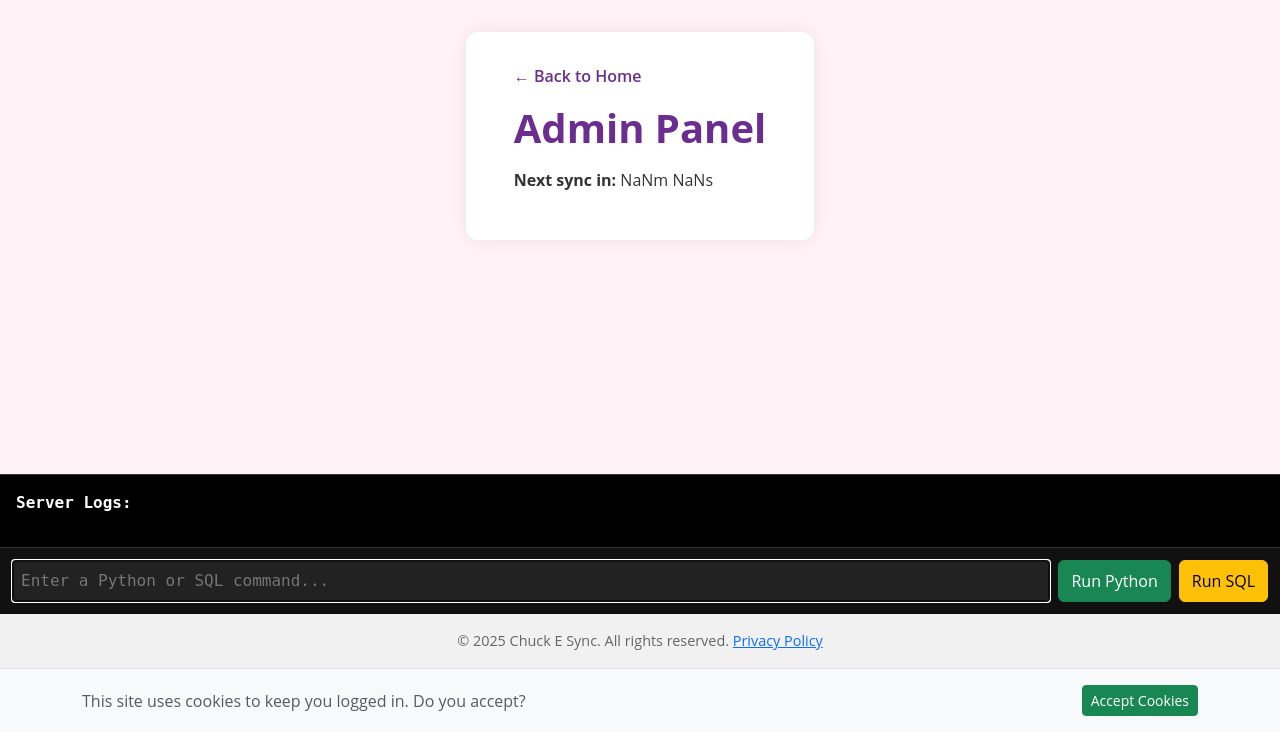
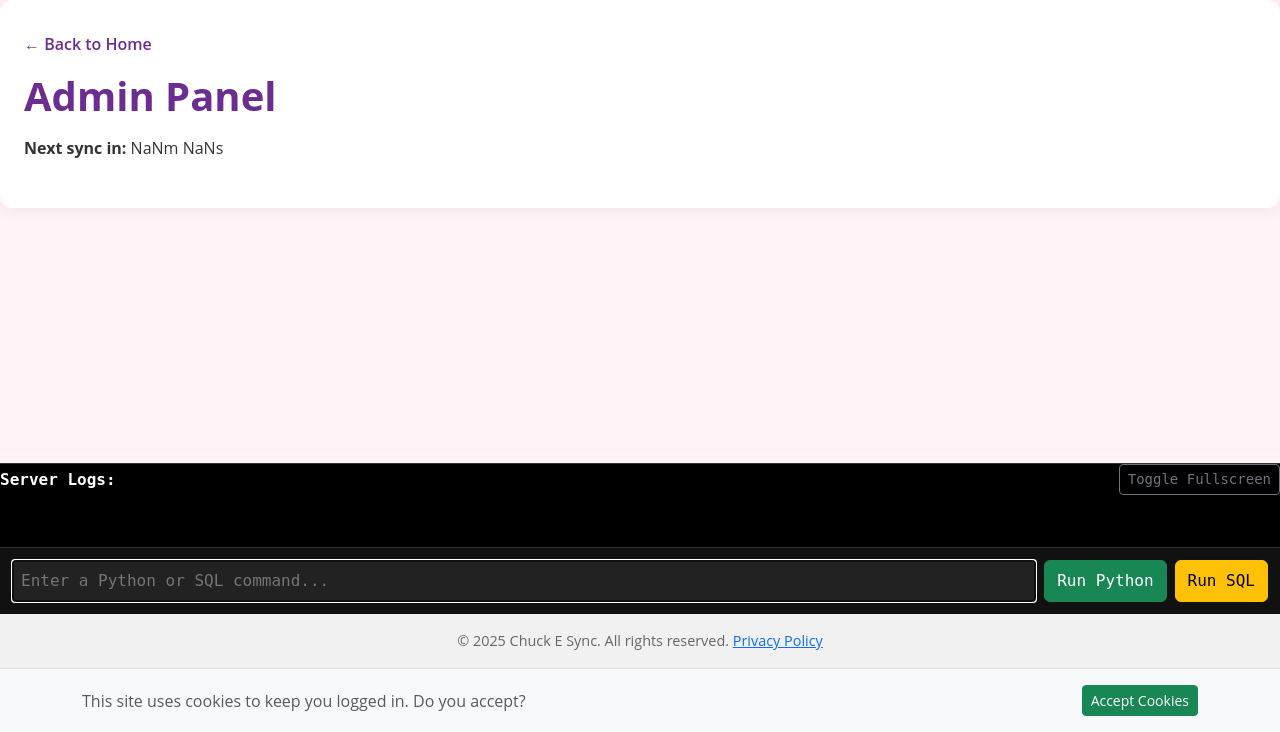
Before and after one commit to JosephLund/chuckesync, a Flask app: template templates/admin.html in a window 1280 px wide. Shown: the part 68-800 px from the top of the page. Run offline with Flask 3, Linux system fonts and the light colour scheme; the template is opened without the code that fills it, so the values that code supplies are empty; parts of the project's set-up code (start-up, migrations or seed data) failed here and were passed over.

Commit message:
adding fullscreen to log feature

```diff
--- a/routes/admin_routes.py
+++ b/routes/admin_routes.py
@@ -1,3 +1,4 @@
+import json
 from flask import Blueprint, current_app, session, redirect, url_for, request, Response
 from flask_sqlalchemy import SQLAlchemy
 import backend
@@ -53,7 +54,6 @@ def seed_test_users():
         if not user:
             new_user = User(email=email, is_admin=False)
             db.session.add(new_user)
-            print(json.dumps(new_user.to_dict(), indent=4))
 
     db.session.commit()
     return "Test users inserted!"
--- a/static/css/admin.css
+++ b/static/css/admin.css
@@ -8,9 +8,9 @@
 .admin-card {
   background: #ffffff;
   border-radius: 12px;
-  max-width: 1000px;
-  margin: 2rem auto;
-  padding: 2rem 3rem;
+  max-width: 100%;
+  width: 100%;
+  padding: 2rem 1.5rem;
   box-shadow: 0 0 20px rgba(0, 0, 0, 0.08);
 }
 
@@ -51,6 +51,11 @@
   margin-bottom: 0.5rem;
 }
 
+
+.user-meta .badge {
+  margin-left: 0.5rem;
+}
+
 .user-actions {
   display: flex;
   flex-wrap: wrap;
@@ -68,15 +73,59 @@
   font-size: 0.9rem;
 }
 
-.log-container {
+.log-section-wrapper {
+  margin-top: auto;
   background: #000;
   color: #fff;
   font-family: monospace;
-  padding: 1rem;
   border-top: 1px solid #333;
+  transition: all 0.3s ease;
+}
+
+.log-container {
   max-height: 300px;
   overflow-y: auto;
-  margin-top: auto;
+  padding: 1rem;
+}
+
+.command-bar {
+  background: #111;
+  padding: 0.75rem;
+  display: flex;
+  gap: 0.5rem;
+  border-top: 1px solid #333;
+}
+
+.command-bar input {
+  flex: 1;
+  padding: 0.5rem;
+  font-family: monospace;
+  font-size: 1rem;
+  background-color: #222;
+  color: #0f0;
+  border: 1px solid #444;
+}
+
+/* Fullscreen styles */
+.log-section-wrapper.fullscreen {
+  position: fixed;
+  top: 0;
+  left: 0;
+  right: 0;
+  bottom: 0;
+  z-index: 9999;
+  display: flex;
+  flex-direction: column;
+}
+
+.log-section-wrapper.fullscreen .log-container {
+  flex: 1;
+  max-height: none;
+  overflow-y: auto;
+}
+
+.log-section-wrapper.fullscreen .command-bar {
+  border-top: 1px solid #333;
 }
 
 .command-bar {
--- a/static/js/admin.js
+++ b/static/js/admin.js
@@ -30,6 +30,9 @@ document.addEventListener('DOMContentLoaded', () => {
 
 
 function showUserInfo(user) {
+  console.log("Received user info:", user);
+  var  user = JSON.parse(user);
+  console.log("Showing user info:", user);
   const modal = document.getElementById("user-info-modal");
   const tableBody = document.getElementById("user-info-table");
   const emailTitle = document.getElementById("modal-user-email");
@@ -58,3 +61,10 @@ function showUserInfo(user) {
 function hideModal() {
   document.getElementById("user-info-modal").style.display = "none";
 }
+
+
+
+function toggleLogFullscreen() {
+  const section = document.getElementById("logSection");
+  section.classList.toggle("fullscreen");
+}
--- a/templates/admin.html
+++ b/templates/admin.html
@@ -7,7 +7,8 @@
 
 {% block content %}
 <div id="admin-page" data-next-sync="{{ next_sync_epoch }}">
-
+  <div class="container-fluid">
+    <div class="row justify-content-center">
       <div class="admin-card">
         <a href="{{ url_for('main.index') }}" class="back-link">← Back to Home</a>
 
@@ -25,11 +26,9 @@
             <span class="badge bg-warning text-dark">Admin</span>
             {% endif %}
           </div>
-
-  {% if not is_protected %}
           <div class="user-actions d-flex flex-wrap gap-2">
-    <button class="btn btn-outline-info btn-sm"
-            onclick='showUserInfo(JSON.parse(this.dataset.user))'>
+            <button class="btn btn-outline-info btn-sm" data-user='{{ user | tojson | safe }}'
+              onclick='showUserInfo(this.dataset.user)'>
               Info
             </button>
 
@@ -44,8 +43,6 @@
                 Toggle Admin
               </button>
             </form>
-
-    {% endif %}
             <form method="post" action="/sync_user_calendar/{{ user['email'] }}">
               <button class="btn btn-outline-warning btn-sm">
                 Sync
@@ -56,8 +53,15 @@
         {% endfor %}
       </div>
 
-  <div class="log-container">
+    </div>
+  </div>
+<div class="log-section-wrapper" id="logSection">
+  <div class="d-flex justify-content-between align-items-center mb-1">
     <strong>Server Logs:</strong>
+    <button class="btn btn-sm btn-outline-secondary" onclick="toggleLogFullscreen()">Toggle Fullscreen</button>
+  </div>
+
+  <div class="log-container" id="logContainer">
     <pre>{{ logs|safe }}</pre>
   </div>
 
```
Lines whose indentation alone changed are shown as unchanged.
